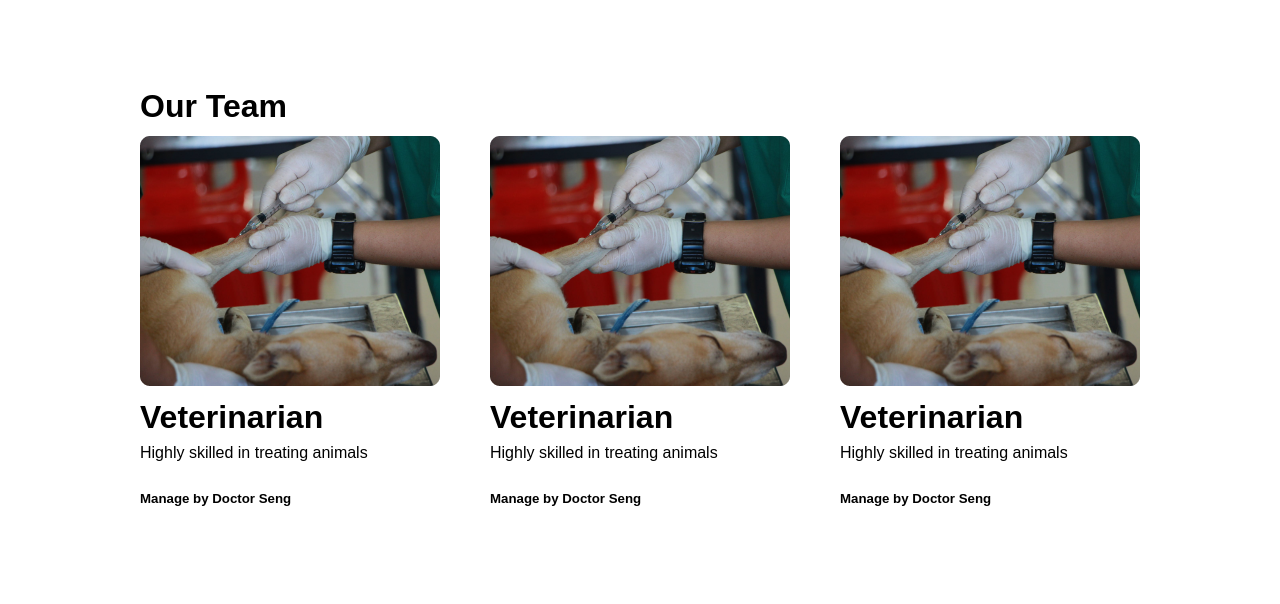
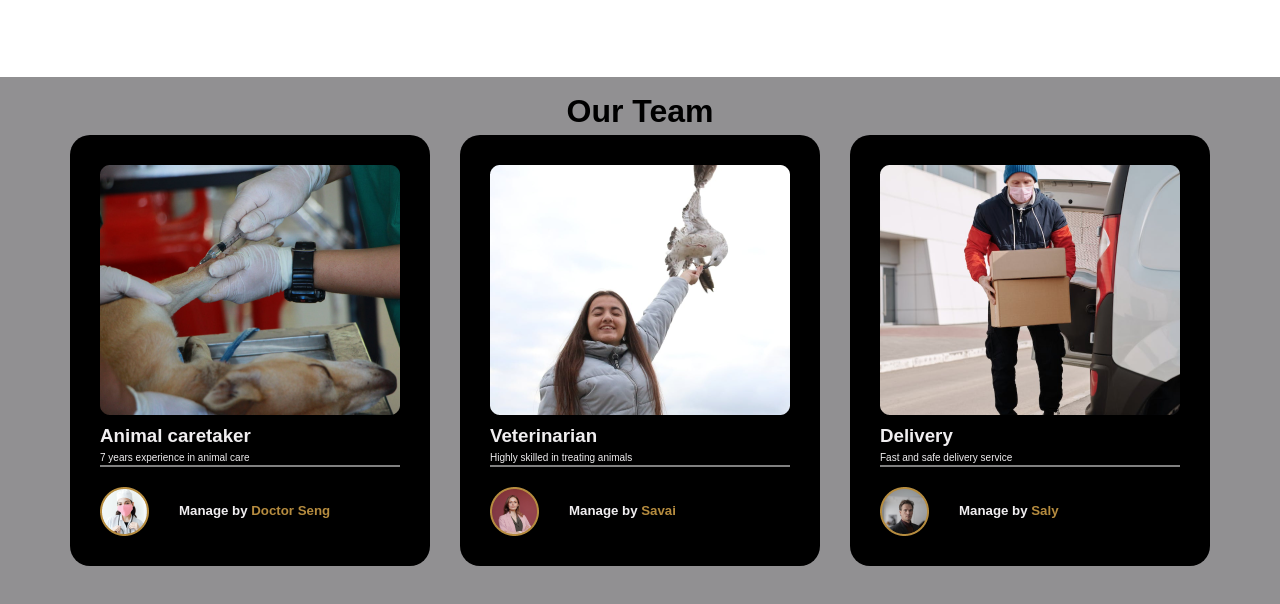
Before and after one commit to RinYouern/pet-shop-c5, a plain HTML site: page PAGES/about.html in a window 1280 px wide. Shown: the part 1038-1642 px from the top of the page. Drawn offline with nearby package versions, Linux system fonts and the light colour scheme.

Commit message:
#10 about-page

```diff
--- a/PAGES/about.html
+++ b/PAGES/about.html
@@ -5,7 +5,8 @@
     <meta charset="UTF-8">
     <meta name="viewport" content="width=device-width, initial-scale=1.0">
     <title>About Page</title>
-    <link rel="stylesheet" href="https://fonts.googleapis.com/css2?family=Material+Symbols+Outlined:opsz,wght,FILL,GRAD@20..48,100..700,0..1,-50..200" />
+    <link rel="stylesheet"
+        href="https://fonts.googleapis.com/css2?family=Material+Symbols+Outlined:opsz,wght,FILL,GRAD@20..48,100..700,0..1,-50..200" />
     <link href="https://cdn.jsdelivr.net/npm/remixicon@3.4.0/fonts/remixicon.css" rel="stylesheet">
     <link rel="stylesheet" href="../CSS/about.css">
 </head>
@@ -14,7 +15,9 @@
     <nav>
         <div class="nav-left">
             <img src="../IMAGES/logo.png" alt="" width="30px">
-            <a href="../index.html"><h1>PetZoo</h1></a>
+            <a href="../index.html">
+                <h1>PetZoo</h1>
+            </a>
         </div>
         <ul>
             <li><a href="../index.html">Home</a></li>
@@ -38,17 +41,20 @@
         <div class="content">
             <h1>History of our <span>petZoo</span></h1>
             <p>
-                The history of our pet company dates back to 2005 when it was founded by a group of passionate animal lovers.
+                The history of our pet company dates back to 2005 when it was founded by a group of passionate animal
+                lovers.
             </p>
         </div>
     </header>
 
-<!-- member -->
+    <!-- member -->
 
     <div id="ceo">
         <div class="ceo-text">
             <h1>About our CEO</h1>
-            <p>The CEO of our pet company, Y Rady, has been a driving force behind our success since its inception in 2005. With a deep love and passion for animals, Rady’s journey in the pet industry began long before the company was established.</p>
+            <p>The CEO of our pet company, Y Rady, has been a driving force behind our success since its inception in
+                2005. With a deep love and passion for animals, Rady’s journey in the pet industry began long before the
+                company was established.</p>
             <div class="media">
                 <h4>See more detail</h4>
                 <div class="group-icon">
@@ -66,37 +72,39 @@
     <div id="our-team">
         <h1>Our Team</h1>
         <div class="group-member">
-            <card-member>
-                <img src="/IMAGES/Aboutpage/Veterinarian.png" alt="">
-                <h1>Veterinarian</h1>
-                <p>Highly skilled in treating animals</p>
+            <div class="card-member"> <img src="/IMAGES/Aboutpage/Veterinarian.png" width="300px">
+                <h3>Animal caretaker</h3>
+                <p>7 years experience in animal care</p>
+
+                <hr style="height:2px;border-width:0;color:gray;background-color:gray">
+
                 <div class="position">
-                    <img src="" alt="">
+                    <img src="/IMAGES/Aboutpage/Ellipse 20.png" alt="">
                     <h5>Manage by <span>Doctor Seng</span></h5>
                 </div>
-            </card-member>
-            <card-member>
-                <img src="/IMAGES/Aboutpage/Veterinarian.png" alt="">
-                <h1>Veterinarian</h1>
+            </div>
+            <div class="card-member"> <img src="/IMAGES/Aboutpage/Animal caretaker.png" width="300px">
+                <h3>Veterinarian</h3>
                 <p>Highly skilled in treating animals</p>
+
+                <hr style="height:2px;border-width:0;color:gray;background-color:gray">
+
                 <div class="position">
-                    <img src="" alt="">
-                    <h5>Manage by <span>Doctor Seng</span></h5>
+                    <img src="/IMAGES/Aboutpage/Ellipse 21.png" alt="">
+                    <h5>Manage by <span>Savai</span></h5>
                 </div>
-            </card-member>
-            <card-member>
-                <img src="/IMAGES/Aboutpage/Veterinarian.png" alt="">
-                <h1>Veterinarian</h1>
-                <p>Highly skilled in treating animals</p>
+            </div>
+            <div class="card-member"> <img src="/IMAGES/Aboutpage/delivery.png" width="300px">
+                <h3>Delivery</h3>
+                <p>Fast and safe delivery service</p>
+                <hr style="height:2px;border-width:0;color:gray;background-color:gray">
+
                 <div class="position">
-                    <img src="" alt="">
-                    <h5>Manage by <span>Doctor Seng</span></h5>
+                    <img src="/IMAGES/Aboutpage/Ellipse 22.png" alt="">
+                    <h5>Manage by <span>Saly</span></h5>
                 </div>
-            </card-member>
-
-
+            </div>
         </div>
-
     </div>
 </body>
 
--- a/SASS/about.scss
+++ b/SASS/about.scss
@@ -2,37 +2,71 @@
 @import "./Component/header";
 @import "./Group-Mixin/Grid-Mixin";
 @import "./Component/variable";
-#header{
+
+#header {
     background-image: url(/IMAGES/Aboutpage/Header\ section.png);
     height: 500px;
 }
-#ceo{
+
+#ceo {
     margin: 80px 0 80px 100px;
     @include gridCenter;
     grid-template-columns: repeat(2, 1fr);
 
-    .ceo-text{
+    .ceo-text {
         @include gridCenter;
         grid-template-rows: repeat(3, 0.5fr);
-        p{
+
+        p {
             margin: 0 50px 0 0;
             font-size: 20px;
         }
     }
 
 
-    .member-img{
+    .member-img {
         @include gridCenter;
         justify-content: center;
     }
 }
-#our-team{
+
+#our-team {
+
     @include gridCenter;
-    grid-template-rows: 0.4fr 1fr;
     justify-content: center;
-    .group-member{
+    grid-template-rows: 0.2fr 1fr;
+    padding-bottom: 10px;
+    background: $main-card-border;
+
+    h1 {
+        margin-top: 10px;
+        text-align: center;
+    }
+
+    .group-member {
         @include gridCenter;
-        grid-template-columns: repeat(3, 1fr);
-        gap: 50px;
+        grid-template-columns: repeat(3, 0.5fr);
+        gap: 30px;
+    }
+
+    .card-member {
+        background: black;
+        padding: 30px;
+        border-radius: 20px;
+        text-align: left;
+        color: $main-background;
+        p{
+            font-size: 10px;
+        }
+        span{
+            color: $main-bg-color;
+        }
+
+    }
+    .position{
+        margin-top: 20px;
+        display:flex;
+        align-items: center;
+        gap: 30px;
     }
 }
```
Also changed, not shown: CSS/about.css, IMAGES/Aboutpage/Ellipse 20.png (added), IMAGES/Aboutpage/Ellipse 21.png (added), IMAGES/Aboutpage/Ellipse 22.png (added), dist/CSS/about.min.css.
